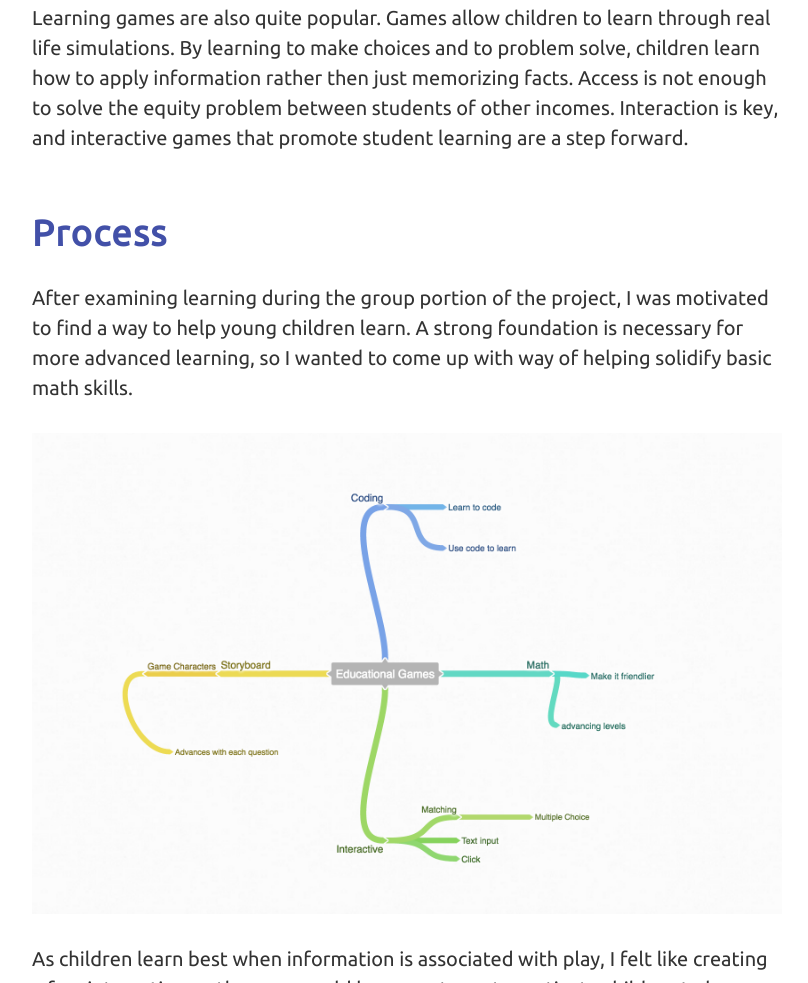
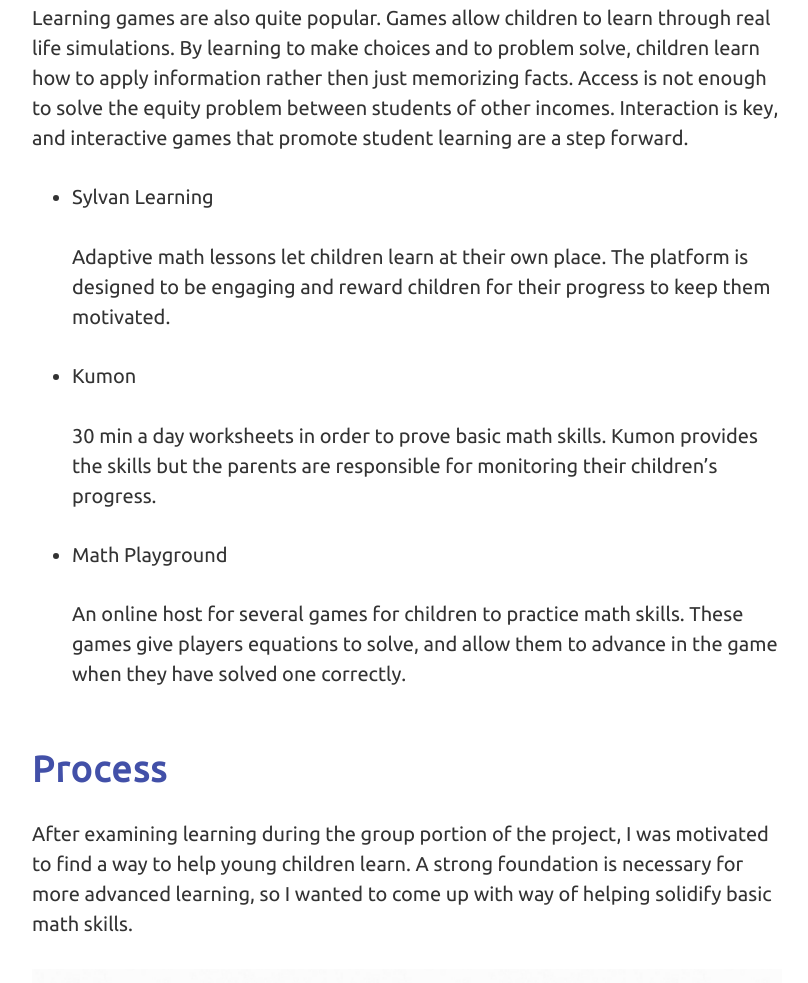
Before and after one commit to rsfarkas/cashmerehoodie, a website: page posts/post6.html in a window 1280 px wide. Shown: the part 3374-4357 px from the top of the page, without its empty margins (233-1041 px from the left). Drawn offline with nearby package versions, Linux system fonts and the light colour scheme.

Commit message:
added precedents

```diff
--- a/posts/post6.html
+++ b/posts/post6.html
@@ -101,7 +101,7 @@
 
                     <p>Children 3-5 are motivated to learn math. Math concepts are used in free play. Children from low income families do not have the same opportunities to learn technical math language. Intervention tools and curriculums are necessary.</p>
 
-                    <p>The  Vygotskian perspective states that everyday math terms develop meaning through children's participation in math at school and in everyday tasks. This semiotic activity, relationship between signs and meanings, helps children retain information.</p>
+                    <p>The Vygotskian perspective states that everyday math terms develop meaning through children's participation in math at school and in everyday tasks. This semiotic activity, relationship between signs and meanings, helps children retain information.</p>
 
                     <p>Learning to mathemematize informal experience by making connections is extremely important to retention. As lower income students have less of opportunity to do so, the gap between them and their peers widens.</p>
 
@@ -154,6 +154,16 @@
                         <p>The current educational landscape is focused on providing individualized education. When allowing students to learn at their own pace they are more likely to be successful, as they don't become frustrated and overwhelmed if they start to feel confused.</p>
                         <p> Emphasis on many short lessons accommodates young children's short attention spans. By providing live feedback and monitoring tools, it is easy for students and parents to see what skills need work.</p>
                         <p>Learning games are also quite popular. Games allow children to learn through real life simulations. By learning to make choices and to problem solve, children learn how to apply information rather then just memorizing facts. Access is not enough to solve the equity problem between students of other incomes. Interaction is key, and interactive games that promote student learning are a step forward.</p>
+
+                       <ul>
+                       <li>Sylvan Learning</li>
+							<p>Adaptive math lessons let children learn at their own place. The platform is designed to be engaging and reward children for their progress to keep them motivated.</p>
+						<li>Kumon</li>
+							<p>30 min a day worksheets in order to prove basic math skills. Kumon provides the skills but the parents are responsible for monitoring their children’s progress.</p>
+						<li>Math Playground</li>
+							<p>An online host for several games for children to practice math skills. These 		games give players equations to solve, and allow them to advance in the game when they have solved one correctly.</p>
+                        </ul>
+
                         <h2 class="section-heading">Process</h2>
                         <p>After examining learning during the group portion of the project, I was motivated to find a way to help young children learn. A strong foundation is necessary for more advanced learning, so I wanted to come up with way of helping solidify basic math skills.</p>
 
```
